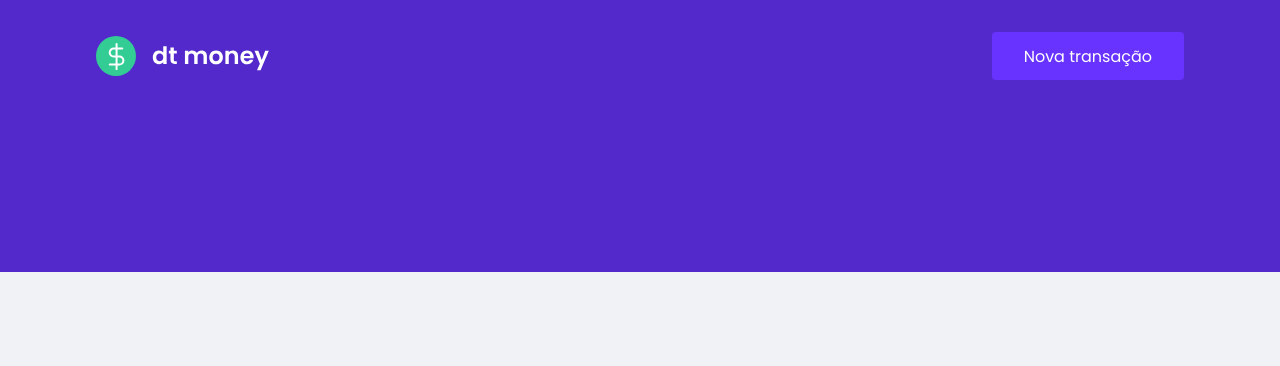
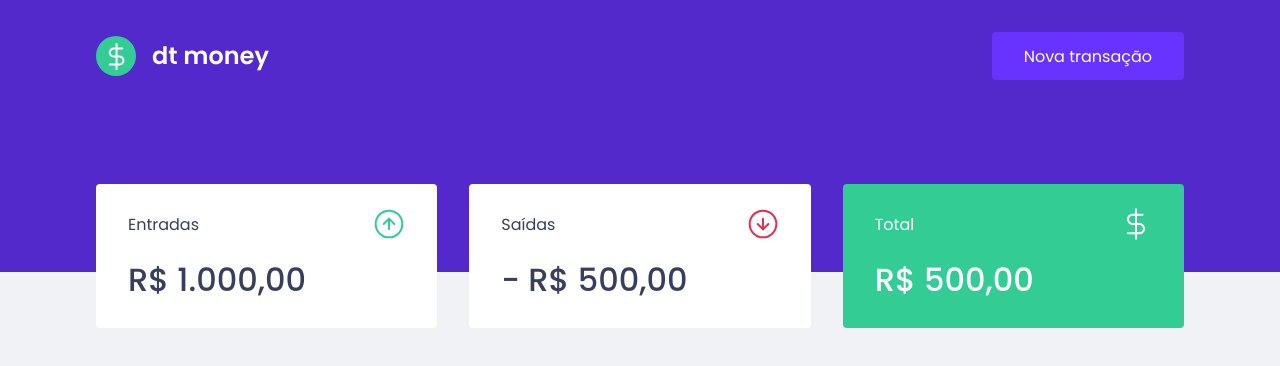
Before and after one commit to rafaacqv/dt-money-react-js, a React (Create React App) app: page / in a window 1280 px wide. Shown: the top 366 px of the page. Built offline with nearby package versions, Linux system fonts and the light colour scheme.

Commit message:
Add Summary and Dashboard components

```diff
--- a/public/index.html
+++ b/public/index.html
@@ -7,7 +7,7 @@
     <meta name="viewport" content="width=device-width, initial-scale=1" />
 
     <link rel="shortcut icon" href="favicon.png" type="image/png">
-    <link href="https://fonts.googleapis.com/css2?family=Poppins:wght@400;600&display=swap" rel="stylesheet">
+    <link href="https://fonts.googleapis.com/css2?family=Poppins:wght@400;500;600&display=swap" rel="stylesheet">
 
     <title>dt.money</title>
   </head>
--- a/src/App.tsx
+++ b/src/App.tsx
@@ -1,3 +1,4 @@
+import { Dashboard } from "./components/Dashboard";
 import { Header } from "./components/Header";
 import { GlobalStyle } from "./styles/global";
 
@@ -5,6 +6,7 @@
   return (
     <>
       <Header />
+      <Dashboard />
       <GlobalStyle />
     </>
   );
--- /dev/null
+++ b/src/components/Dashboard/index.tsx
@@ -0,0 +1,10 @@
+import { Summary } from '../Summary'
+import { Container } from './styles'
+
+export function Dashboard() {
+  return (
+    <Container>
+      <Summary />
+    </Container>
+  );
+}
--- /dev/null
+++ b/src/components/Dashboard/styles.ts
@@ -0,0 +1,7 @@
+import styled from 'styled-components';
+
+export const Container = styled.section`
+  max-width: 1120px;
+  margin: 0 auto;
+  padding: 2.5rem 1rem;
+`;
--- /dev/null
+++ b/src/components/Summary/index.tsx
@@ -0,0 +1,35 @@
+import incomeImg from '../../assets/income.svg';
+import outcomeImg from '../../assets/outcome.svg';
+import totalImg from '../../assets/total.svg';
+
+import { Container } from "./styles";
+
+export function Summary() {
+  return (
+    <Container>
+      <div>
+        <header>
+          <p>Entradas</p>
+          <img src={incomeImg} alt="Entradas"/>
+        </header>
+        <strong>R$ 1.000,00</strong>
+      </div>
+
+      <div>
+        <header>
+          <p>Saídas</p>
+          <img src={outcomeImg} alt="Saídas"/>
+        </header>
+        <strong>- R$ 500,00</strong>
+      </div>
+
+      <div className="highlight-background">
+        <header>
+          <p>Total</p>
+          <img src={totalImg} alt="Total"/>
+        </header>
+        <strong>R$ 500,00</strong>
+      </div>
+    </Container>
+  );
+}
--- /dev/null
+++ b/src/components/Summary/styles.ts
@@ -0,0 +1,34 @@
+import styled from 'styled-components';
+
+export const Container = styled.div`
+  display: grid;
+  grid-template-columns: repeat(3, 1fr);
+  gap: 2rem;
+  margin-top: -8rem;
+
+  div {
+    background: var(--shape);
+    padding: 1.5rem 2rem;
+    border-radius: 0.25rem;
+    color: var(--text-title);
+
+    header {
+      display: flex;
+      align-items: center;
+      justify-content: space-between;
+    }
+
+    strong {
+      display: block;
+      margin-top: 1rem;
+      font-size: 2rem;
+      font-weight: 500;
+      line-height: 3rem;
+    }
+
+    &.highlight-background {
+      background: var(--green);
+      color: #FFF;
+    }
+  }
+`;
--- a/src/styles/global.ts
+++ b/src/styles/global.ts
@@ -4,6 +4,7 @@
   :root {
     --red: #E52E4D;
     --blue: #5429CC;
+    --green: #33CC95;
 
     --blue-light: #6933FF;
 
```
